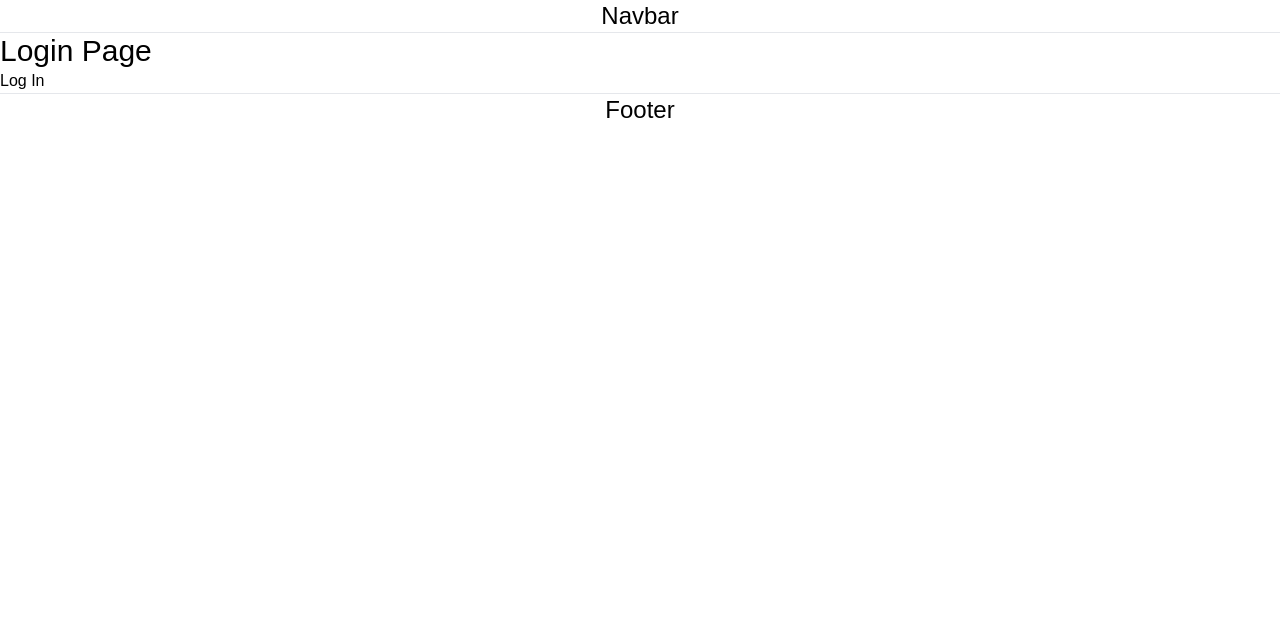
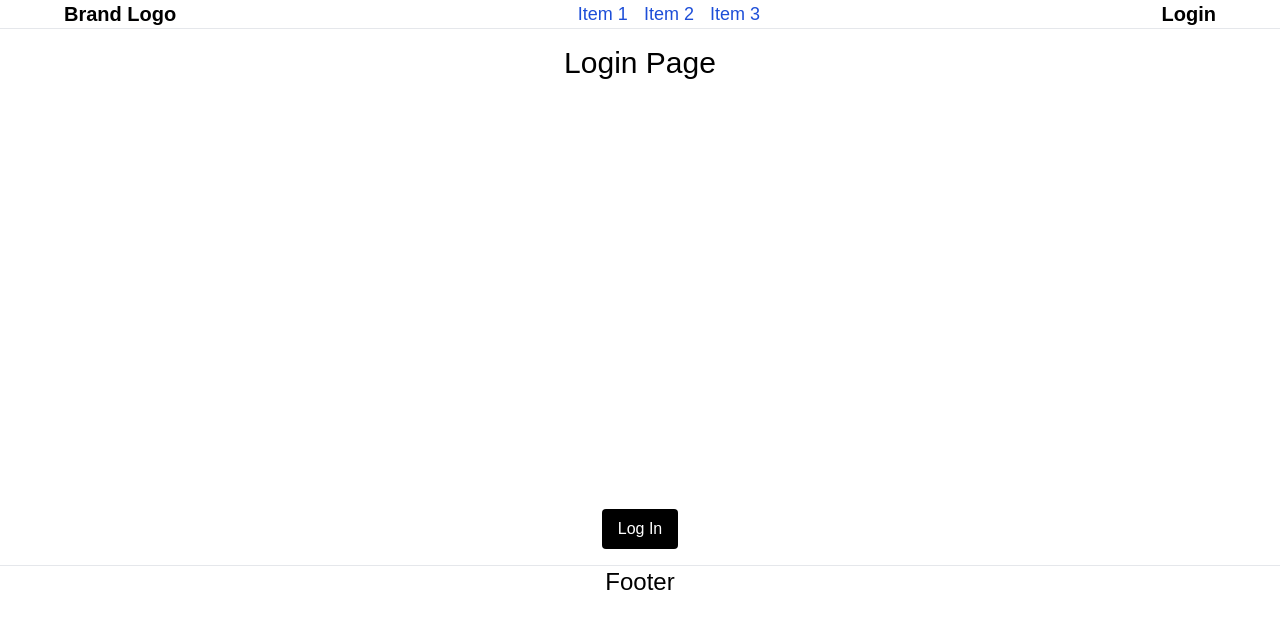
Before and after one commit to prakash-dev-code/shopify_mern_stack, a Next.js app in the folder frontend/: page /login in a window 1280 px wide. Shown: the top 628 px of the page. Built offline with nearby package versions, Linux system fonts and the light colour scheme.

Commit message:
update uI of home page

```diff
--- a/frontend/src/components/navbar/navbar.tsx
+++ b/frontend/src/components/navbar/navbar.tsx
@@ -1,9 +1,28 @@
+import Link from "next/link";
 import React from "react";
 
 const Navbar = () => {
   return (
     <div className="flex justify-center items-center text-2xl border-b w-full">
-      Navbar
+      <div className=" w-[90%] flex flex-row justify-between items-center ">
+        <div className="text-xl font-semibold text-black cursor-pointer">
+          <Link href="/">Brand Logo</Link>
+        </div>
+        <div className="flex flex-row gap-4 ">
+          <div className="text-blue-700 text-lg cursor-pointer hover:underline duration-150">
+            Item 1
+          </div>
+          <div className="text-blue-700 text-lg cursor-pointer hover:underline duration-150">
+            Item 2
+          </div>
+          <div className="text-blue-700 text-lg cursor-pointer hover:underline duration-150">
+            Item 3
+          </div>
+        </div>
+        <div className="text-xl font-semibold text-black cursor-pointer">
+          <Link href="/login">Login</Link>
+        </div>
+      </div>
     </div>
   );
 };
--- a/frontend/src/pages/login.tsx
+++ b/frontend/src/pages/login.tsx
@@ -15,8 +15,14 @@ const Login: React.FC = () => {
 
   return (
     <div>
-      <h1 className="text-3xl">Login Page</h1>
-      <button onClick={handleLogin}>Log In</button>
+      <h1 className="text-3xl min-h-[60vh] text-center py-4">Login Page</h1>
+      <div className="text-center mb-4">
+        <button
+          onClick={handleLogin}
+          className="bg-black text-white px-4 py-2 rounded ">
+          Log In
+        </button>
+      </div>
     </div>
   );
 };
```
Also changed, not shown: 1 other file (tests, documents, lock files or other folders).
